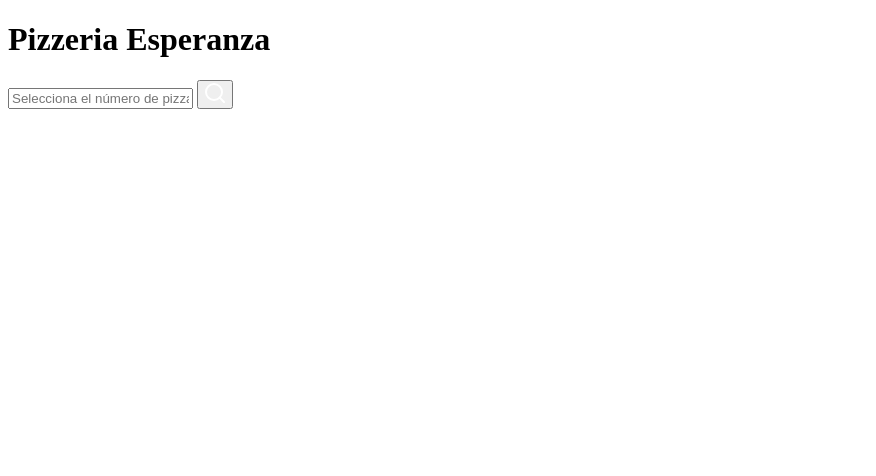
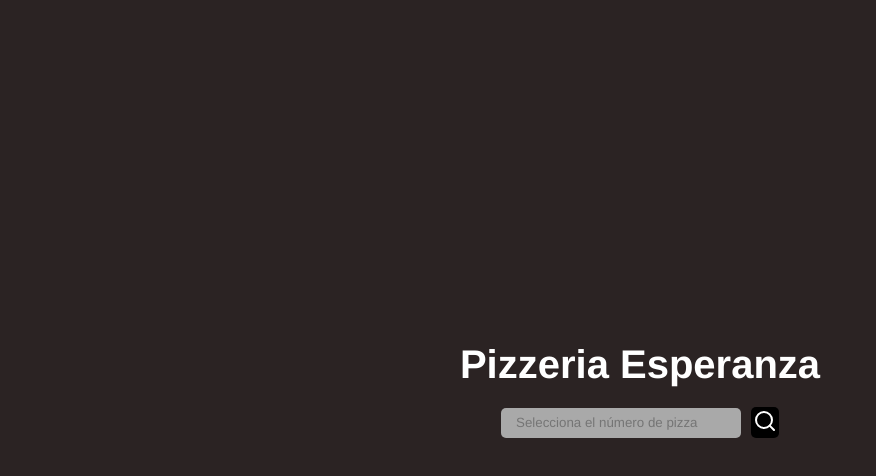
Before and after one commit to JulianSaid/E3-Javascript, a plain HTML site: page index.html in a window 1280 px wide. Shown: the whole page, without its empty margins (0-876 px from the left). Drawn offline with Linux system fonts and the light colour scheme.

Commit message:
atrapando input

```diff
--- a/index.html
+++ b/index.html
@@ -4,27 +4,28 @@
 <head>
     <meta charset="UTF-8">
     <meta name="viewport" content="width=device-width, initial-scale=1.0">
+    <link rel="stylesheet" href="./style.css">
     <title>Pizzeria</title>
 </head>
 
 <body>
 
-    <div class="title">
-        <h1>Pizzeria Esperanza</h1>
-    </div>
-
+<div class="container">
     <section id="busqueda">
+        <h1 class="title">Pizzeria Esperanza</h1>
         <form action="" id="form">
-            <input type="text" id="buscador" placeholder="Selecciona el número de pizza">
+            <input type="number" id="buscador" name="myImput" placeholder="Selecciona el número de pizza">
             <button class="submit"><img src="./img/lupa.svg" alt=""></button>
         </form>
 
         <div id="container-pizzas">
 
         </div>
+    </div>
     </section>
 
     <script src="./index.js"></script>
+    <script src="./app.js"></script>
 </body>
 
 </html>
--- a/index.js
+++ b/index.js
@@ -52,49 +52,25 @@ const caja = document.getElementById('container-pizzas');
 const input = document.getElementById('buscador');
 
 
-let items = [];
+console.log(input.value);
 
-//Capturar el valor del input
+// let for ( i = 0, input.value === pizzas.id, i++) {
+//   console.log(pizzas);
+// }
 
-
-
-const buscadorFilter = () => {
-  let valorInput = input.value;
-pizzas.filter(pizzas.id == getElementById(valorInput))
-};
-buscadorFilter();
-
-
-
-// const renderItems = () => {
-//   caja.innerHTML = items.map((item) => {
-//     return `
-//         <p>${pizza}</p>
-//         `
-//   }).join('');
-// };
-
-
-//REALIZAR EL EVENTO PREVENT DEFAULT PARA QUE NOSE PIERDA LA INFORMACION
-//RECORDAR PASAR EL EVENTO (e)
-const submitHandler = (e) => {
-  e.preventDefault();
-  let item = input.value;
-  //Agregar el valor ingresado al array vacio
-  items = []
-  items = [
-    item
-  ];
-  //Resetear el input para que quede vacio
-  input.value = '';
-
-  buscadorFilter();
-  // renderItems();
+const filtrarID = () => {
+pizzas.map(() => {
+  if(pizzas.id === capturarValor)
+  return console.log(pizza);
+})
 };
 
-//FUNCION INICIADORA
+const capturarValor = (e) => {
+  e.preventDefault();
+  const valueInput = input.value;
+};
+
 const init = () => {
-  form.addEventListener('submit', submitHandler);
-
+  form.addEventListener('submit', capturarValor)
 };
 init();
--- a/style.css
+++ b/style.css
@@ -0,0 +1,55 @@
+* {
+    margin: 0;
+    padding: 0;
+    box-sizing: border-box;
+    font-family: 'Franklin Gothic Medium', 'Arial Narrow', Arial, sans-serif;
+}
+
+body {
+    background: rgb(43, 35, 35);
+}
+
+.container {
+    display: flex;
+    justify-content: center;
+    align-items: center;
+    height: 100vh;
+    width: 100%;
+}
+
+#busqueda {
+    display: flex;
+    flex-direction: column;
+    padding: 10px;
+    gap: 20px;
+}
+
+h1 {
+    font-weight: 800;
+    font-size: 40px;
+    color: white;
+}
+
+input {
+    border: none;
+    outline: none;
+    background: darkgray;
+    width: 15rem;
+    height: 25px;
+    border-radius: 5px;
+    padding: 15px;
+}
+
+.submit {
+    background: black;
+    border-radius: 5px;
+    padding: 4px;
+    border: none;
+}
+
+form {
+    display: flex;
+    justify-content: center;
+    align-items: center;
+    gap: 10px;
+}
```
Also changed, not shown: app.js (added).
